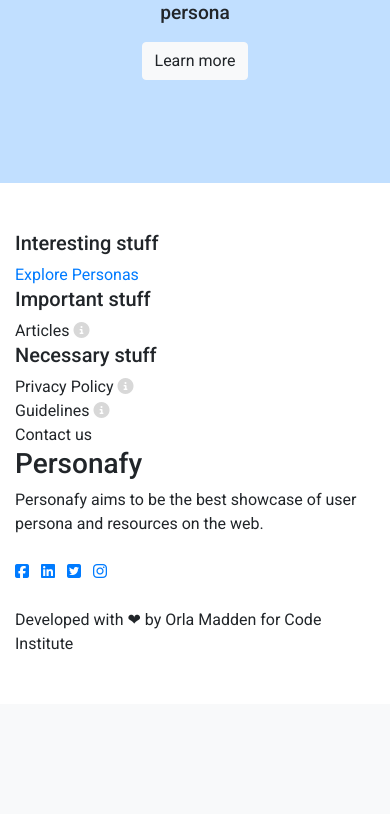
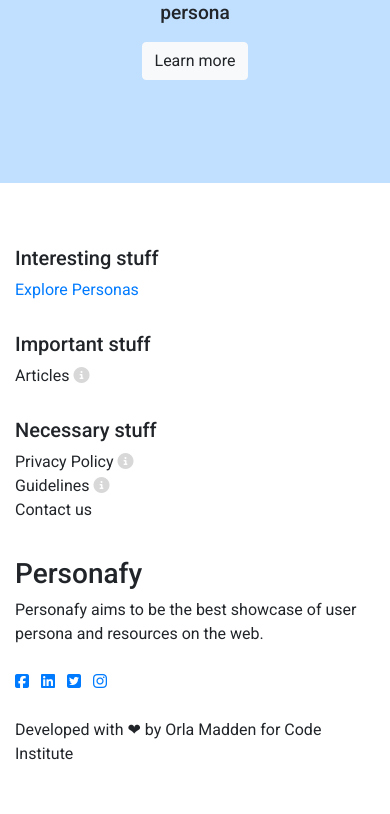
Before and after one commit to orlamadden/personafy, a Flask app: page / in a window 390 px wide. Shown: the part 1573-2387 px from the top of the page. Before the commit the page ends 2223 px from the top, so only its background shows below. Run offline with Flask 2, Linux system fonts and the light colour scheme; some libraries are stand-ins or nearby versions.

Commit message:
gave footer links space on mobile and tablet view

```diff
--- a/static/css/styles.css
+++ b/static/css/styles.css
@@ -147,4 +147,13 @@
     .primary-link {
         width: 100px;
     }
+
+    .footer-links {
+        margin-top: 15px;
+        margin-bottom: 15px;
+    }
+
+    .footer-social {
+        margin-top: 20px;
+    }
 }
```
